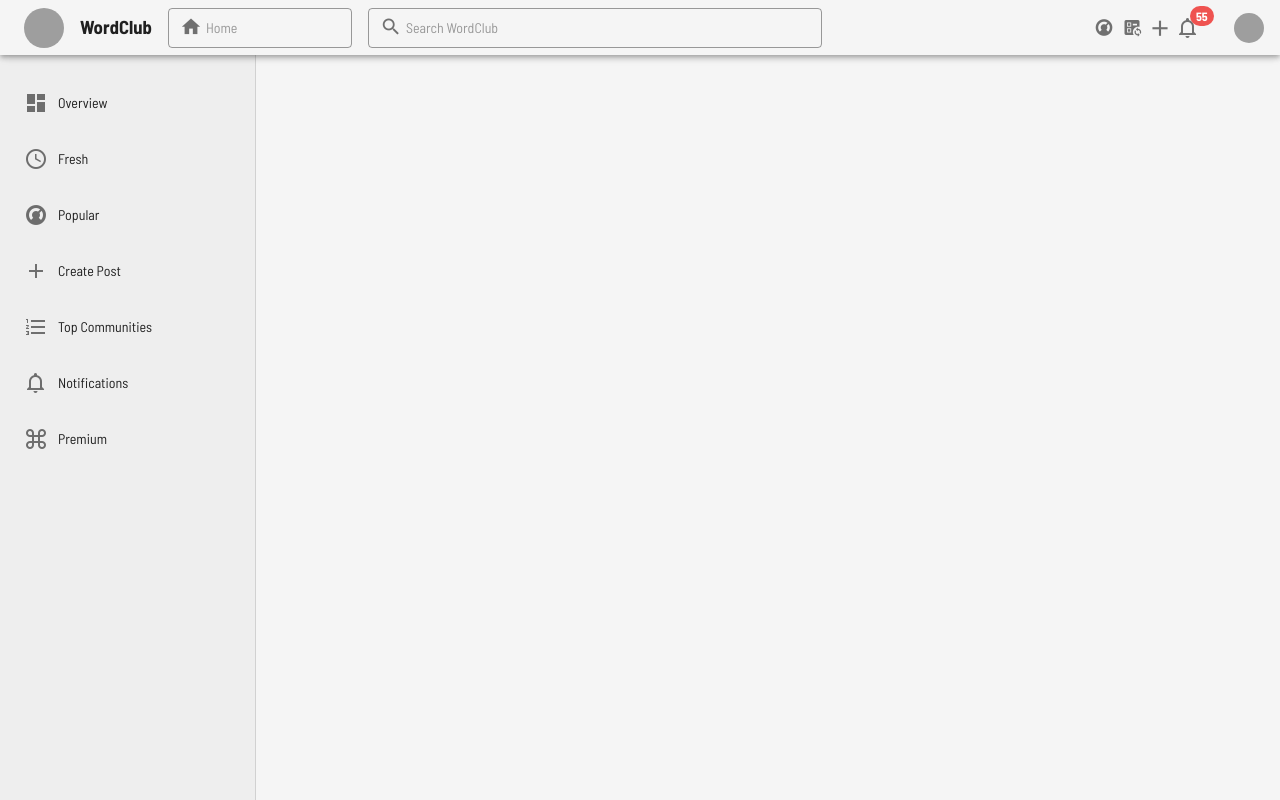
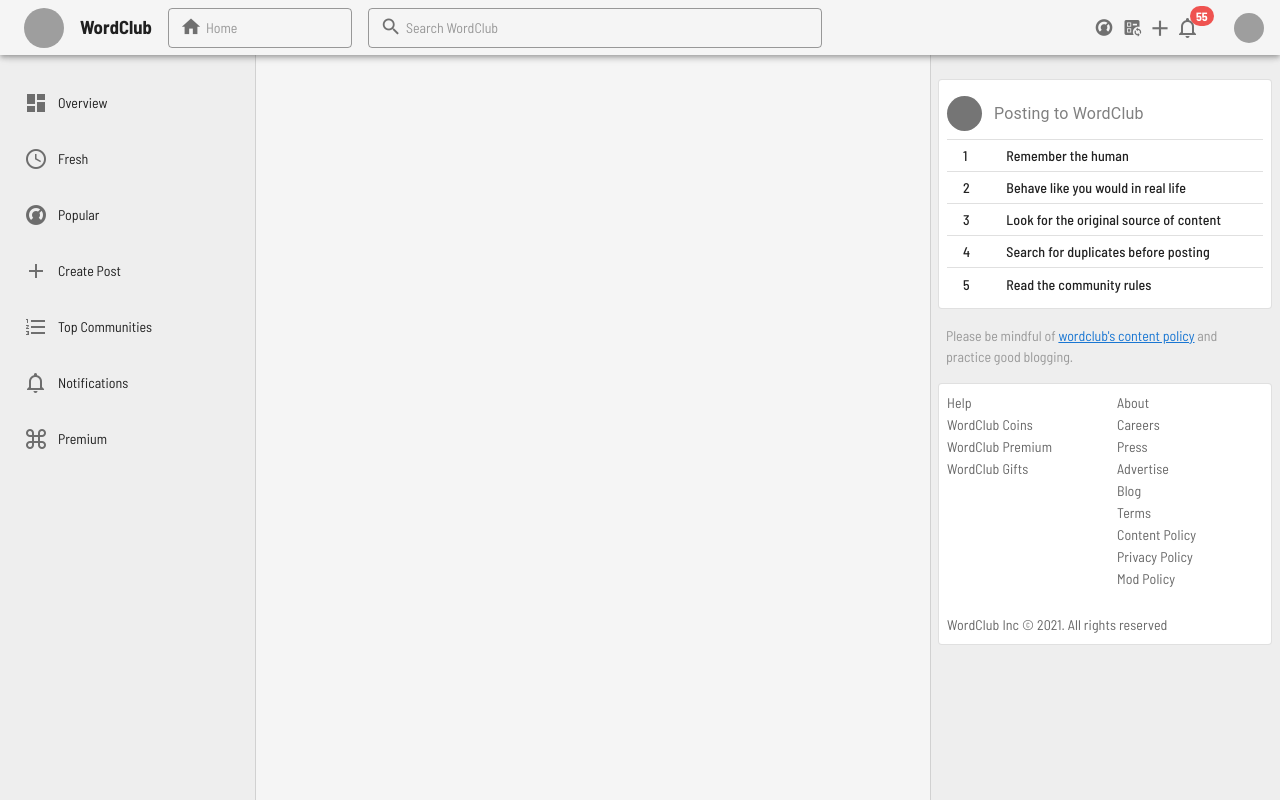
Before and after one commit to word-club/web, a Vue app: page /submit in a window 1280 px wide. Built offline with nearby package versions, Linux system fonts and the light colour scheme.

Commit message:
Init create post view

```diff
--- a/src/router/index.js
+++ b/src/router/index.js
@@ -8,7 +8,19 @@ const routes = [
 		path: "/",
 		name: "Home",
 		components: {
-			default: () => import("@/views/home/Home")
+			default: () => import("@/views/home/Home"),
+			sidebar: () => import("@/views/home/Sidebar")
+		},
+		meta: {
+			home: true
+		}
+	},
+	{
+		path: "/submit",
+		name: "Submit",
+		components: {
+			default: () => import("@/views/home/submit/Submit"),
+			sidebar: () => import("@/views/home/submit/Sidebar")
 		},
 		meta: {
 			home: true
--- /dev/null
+++ b/src/views/home/submit/Sidebar.vue
@@ -0,0 +1,99 @@
+<template>
+	<div class="pa-2">
+		<v-card outlined>
+			<v-card-title class="pa-2 pt-4">
+				<v-avatar size="35"
+					color="grey darken-1"
+				/>
+				<span class="pl-3 title">Posting to WordClub</span>
+			</v-card-title>
+			<v-divider class="mx-2" />
+			<v-card-text class="pa-2 pt-0">
+				<v-simple-table dense>
+					<template #default>
+						<tbody>
+							<tr v-for="(item, index) in instructions"
+								:key="item"
+							>
+								<td class="bold">
+									{{ index + 1 }}
+								</td>
+								<td class="bold">
+									{{ item }}
+								</td>
+							</tr>
+						</tbody>
+					</template>
+				</v-simple-table>
+			</v-card-text>
+		</v-card>
+		<div class="py-4 px-2 sidebar-info">
+			Please be mindful of <a href="">wordclub's content policy</a> and practice good blogging.
+		</div>
+		<v-card outlined>
+			<v-card-text class="pa-2">
+				<v-row>
+					<v-col cols="6"
+						class="footer-items"
+					>
+						<div>Help</div>
+						<div>WordClub Coins</div>
+						<div>WordClub Premium</div>
+						<div>WordClub Gifts</div>
+					</v-col>
+					<v-col cols="6"
+						class="footer-items"
+					>
+						<div>About</div>
+						<div>Careers</div>
+						<div>Press</div>
+						<div>Advertise</div>
+						<div>Blog</div>
+						<div>Terms</div>
+						<div>Content Policy</div>
+						<div>Privacy Policy</div>
+						<div>Mod Policy</div>
+					</v-col>
+					<v-col cols="12">
+						WordClub Inc © 2021. All rights reserved
+					</v-col>
+				</v-row>
+			</v-card-text>
+		</v-card>
+	</div>
+</template>
+
+<script>
+export default {
+	name: "Sidebar",
+	props: {},
+	data: () => ({}),
+	computed: {
+		instructions() {
+			return [
+				"Remember the human",
+				"Behave like you would in real life",
+				"Look for the original source of content",
+				"Search for duplicates before posting",
+				"Read the community rules"
+			]
+		}
+	},
+	methods: {}
+}
+</script>
+
+<style scoped>
+.title {
+	font-size: 16px !important;
+	color: grey;
+	font-weight: 400;
+}
+.bold {
+	font-weight: 500;
+}
+.sidebar-info {
+	font-size: 14px;
+	color: #999999
+}
+</style>
--- /dev/null
+++ b/src/views/home/submit/Submit.vue
@@ -0,0 +1,17 @@
+<template>
+	<div />
+</template>
+
+<script>
+export default {
+	name: "Submit",
+	props: {},
+	data: () => ({}),
+	computed: {},
+	methods: {}
+}
+</script>
+
+<style scoped>
+
+</style>
```
